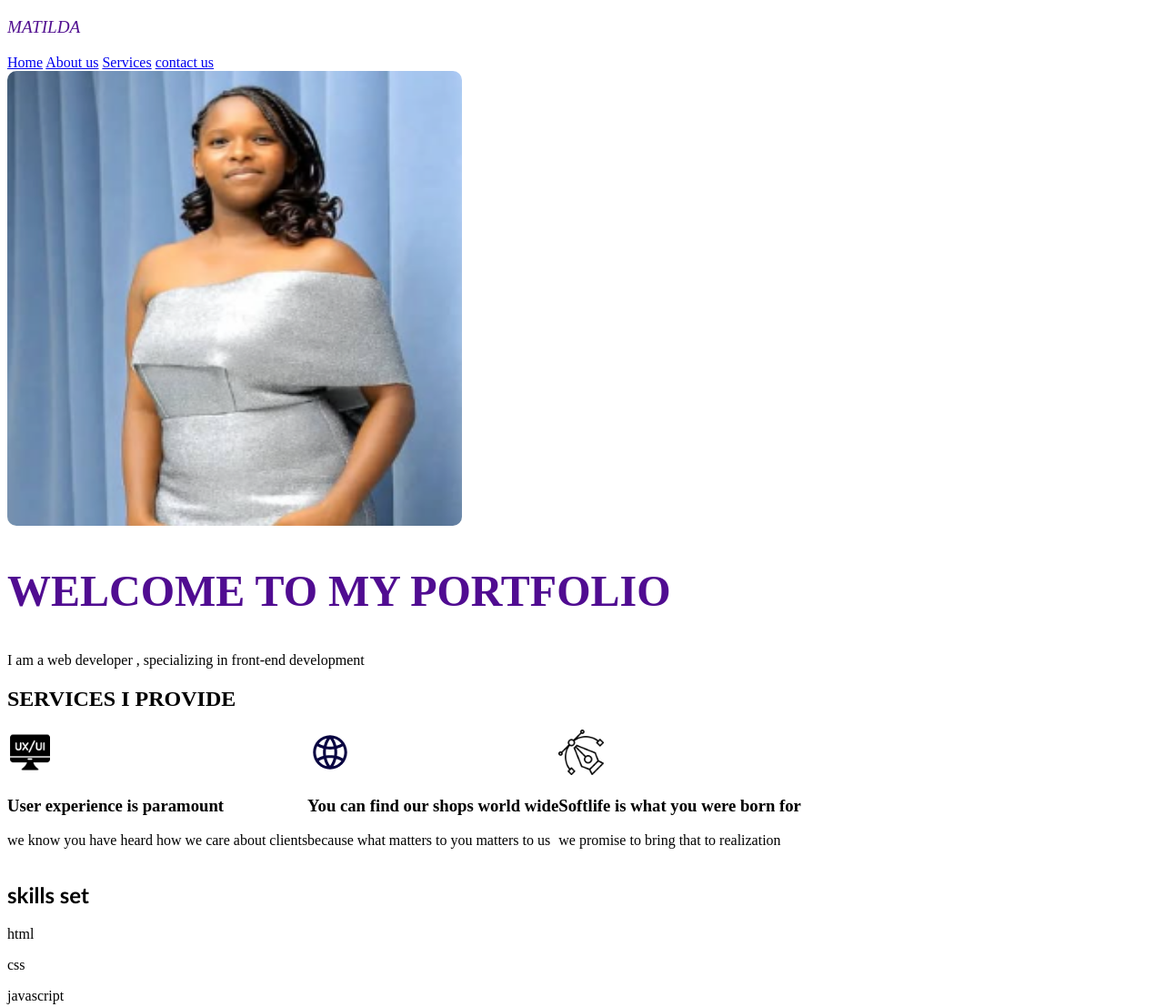
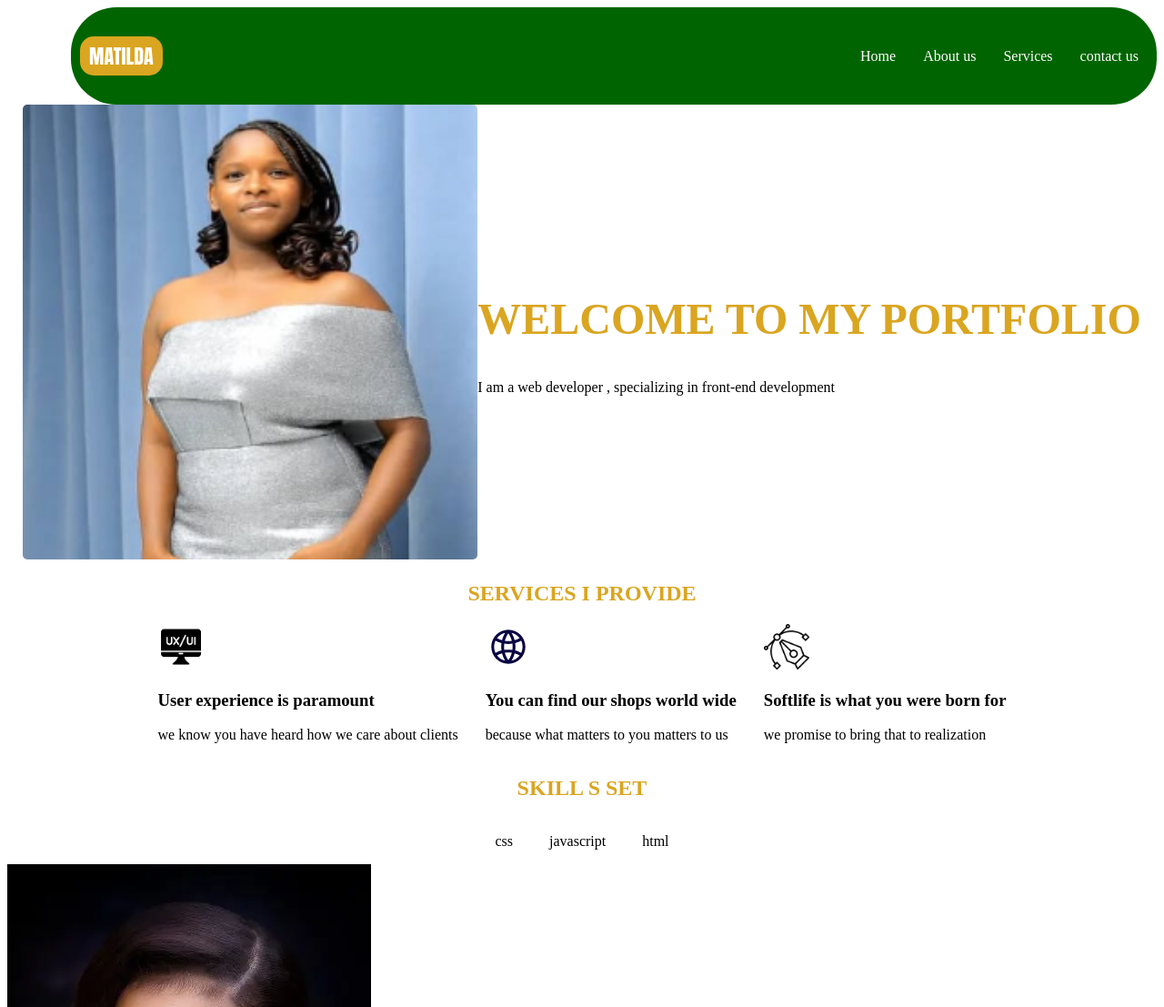
Before and after one commit to MatildaK/MYPORTFOLIO, a plain HTML site: page index.html in a window 1280 px wide. Shown: the top 1107 px of the page at 91% size. Drawn offline with Linux system fonts and the light colour scheme.

Commit message:
Add files via upload

```diff
--- a/index.html
+++ b/index.html
@@ -1,93 +1,141 @@
 <!DOCTYPE html>
 <html lang="en">
   <head>
-    <meta charset="UTF-8">
-    <meta name="viewport" content="width=device-width, initial-scale=1.0">
+    <meta charset="UTF-8" />
+    <meta name="viewport" content="width=device-width, initial-scale=1.0" />
     <title>My Portfolio Project -MATILDA</title>
   </head>
   <body>
-    <nav>
+    <nav
+      style="
+        background-color: darkgreen;
+        border-radius: 50px;
+        margin: right 70px;
+        margin-left: 70px;
+        display: flex;
+        align-items: center;
+        padding: 10px;
+      "
+    >
+      <div style="color: white">
+        <p
+          style="
+            font-size: 22px;
+            font-family: Impact, Haettenschweiler, 'Arial Narrow Bold',
+              sans-serif;
+            background-color: goldenrod;
+            padding: 5px 10px;
+            border-radius: 15px;
+          "
+        >
+          MATILDA
+        </p>
+      </div>
+
+      <div style="margin-left: auto; display: flex; gap: 30px; padding: 10px">
+        <a href=" #" style="color: white; text-decoration: none">Home</a>
+        <a href="# " style="color: white; text-decoration: none">About us</a>
+        <a href="#" style="color: white; text-decoration: none">Services</a>
+        <a href="# " style="color: white; text-decoration: none">contact us</a>
+      </div>
+    </nav>
+
+    <section
+      style="
+        display: flex;
+        align-items: center;
+        justify-content: center;
+        flex-wrap: wrap;
+      "
+    >
       <div>
-            <p style="color: rgb(82, 16, 145); font-style: oblique; font-size: larger;">MATILDA</p>
+        <img
+          src="./Matildaa.png"
+          alt=""
+          style="width: 500px; height: 500px; border-radius: 5px; border: 2px"
+        />
       </div>
 
       <div>
-            <a href=" #">Home</a>
-            <a href="# ">About us</a>
-            <a href="# ">Services</a>
-            <a href="# ">contact us</a>
-        </div>
-    </nav>
-
-
-    <section>
-        <div><img src="./Matildaa.png" alt="" style="width: 500px; height: 500px; border-radius: 10px; border: 2px; "></div>
-
-        <div>
-            <h1 style="color: rgb(80, 12, 145); font-size:xxx-large;">WELCOME TO MY PORTFOLIO</h1>
-            <P>I am a web developer , specializing in front-end development</P>
+        <h1 style="color: goldenrod; font-size: xxx-large">
+          WELCOME TO MY PORTFOLIO
+        </h1>
+        <p>I am a web developer , specializing in front-end development</p>
       </div>
     </section>
 
+    <section>
+      <div style="color: goldenrod; display: flex; justify-content: center">
+        <h2>SERVICES I PROVIDE</h2>
+      </div>
 
-    <section>
-        <div> <h2>SERVICES I PROVIDE</h2></div>
-
-        <div style="display: flex ;">
+      <div
+        style="
+          display: flex;
+          align-items: center;
+          justify-content: center;
+          gap: 30px;
+        "
+      >
+        <div>
+          <img src="./ux.png" alt="" style="width: 50px; height: 50px" />
+          <h3>User experience is paramount</h3>
+          <p>we know you have heard how we care about clients</p>
+        </div>
 
         <div>
-                <img src="./ux.png" alt="" style="width: 50px; height: 50px;">
-                <h3>User experience is paramount</h3>
-                <p>we know you have heard how  we care about  clients</p>
+          <img
+            src="./web-svgrepo-com.svg"
+            alt=""
+            style="width: 50px; height: 50px"
+          />
+          <h3>You can find our shops world wide</h3>
+          <p>because what matters to you matters to us</p>
         </div>
 
-
-
         <div>
-                <img src="./web-svgrepo-com.svg" alt="" style="width: 50px; height: 50px;">
-                <h3>You can find our shops world wide </h3>
-                <p>because what matters to you matters to us </p>
-
-            </div>
-
-
-
-             <div>
-                    <img src="./curve.png" alt="" style="width: 50px; height: 50px;">
+          <img src="./curve.png" alt="" style="width: 50px; height: 50px" />
           <h3>Softlife is what you were born for</h3>
-                    <p> we promise to bring that to realization</p>
+          <p>we promise to bring that to realization</p>
         </div>
       </div>
     </section>
 
-
     <section>
-
-
-        <div>
-            <h2 style="font-size: x-large; font-family: 'Gill Sans', 'Gill Sans MT', Calibri, 'Trebuchet MS', sans-serif;">skills set</h2>
-            <p>html</p>
+      <div style="display: flex; align-items: center; justify-content: center">
+        <h2
+          style="font-family: 'Times New Roman', Times, serif; color: goldenrod"
+        >
+          SKILL S SET
+        </h2>
+      </div>
+      <div
+        style="
+          display: flex;
+          align-content: center;
+          justify-content: center;
+          gap: 40px;
+        "
+      >
         <p>css</p>
         <p>javascript</p>
-
+        <p>html</p>
       </div>
-
     </section>
-
-
 
     <section>
       <div>
-            <img src="./monea.webp" alt="">
+        <img src="./monea.webp" alt="" />
       </div>
 
       <div>
         <h2>ABOUT ME</h2>
-            <P>Experienced web developer focused on creating secure, scalable, and high-performance web solutions using modern technologies.”</P>
+        <p>
+          Experienced web developer focused on creating secure, scalable, and
+          high-performance web solutions using modern technologies.”
+        </p>
       </div>
     </section>
-
-
 
     <section>
       <h3>my tools</h3>
@@ -97,39 +145,60 @@
       <p>Wordpress</p>
     </section>
 
-
     <section>
-        <div> <h3>PROJECTS</h3></div>
-        <div style="display: flex;">
+      <div><h3>PROJECTS</h3></div>
+      <div style="display: flex">
         <div>
-                <img src="./urban eats.png" alt="" style="width: 200px; height: 200px;">
-                <h4>UrbanEats  Local Food Discovery Platform</h4>
-                <p>A modern web app that helps users discover local restaurants and street food vendors based on real-time reviews and location data. Built with React, Node.js, and MongoDB, UrbanEats delivers a seamless browsing experience with personalized recommendations.</p>
+          <img
+            src="./urban eats.png"
+            alt=""
+            style="width: 200px; height: 200px"
+          />
+          <h4>UrbanEats Local Food Discovery Platform</h4>
+          <p>
+            A modern web app that helps users discover local restaurants and
+            street food vendors based on real-time reviews and location data.
+            Built with React, Node.js, and MongoDB, UrbanEats delivers a
+            seamless browsing experience with personalized recommendations.
+          </p>
           <a href="">View Project</a>
         </div>
 
-
         <div>
-                <img src="./eco friendly.jpg" alt="" style="width: 200px ; height: 200px;">
+          <img
+            src="./eco friendly.jpg"
+            alt=""
+            style="width: 200px; height: 200px"
+          />
           <h4>GreenNest Eco-Friendly E-Commerce Stor</h4>
-                <p>An elegant online store promoting sustainable living by selling eco-friendly products. Designed with Next.js and Stripe integration, GreenNest features a clean, responsive UI and secure checkout, focusing on accessibility and performance.</p>
+          <p>
+            An elegant online store promoting sustainable living by selling
+            eco-friendly products. Designed with Next.js and Stripe integration,
+            GreenNest features a clean, responsive UI and secure checkout,
+            focusing on accessibility and performance.
+          </p>
           <a href="">View Project</a>
         </div>
 
-
         <div>
-                <img src="./dev connect.png" alt="" style="width: 200px; height: 200px;">
+          <img
+            src="./dev connect.png"
+            alt=""
+            style="width: 200px; height: 200px"
+          />
           <h4>DevConnect Developer Community Hub</h4>
-                <p>A social networking platform for developers to share projects, blog posts, and job opportunities. Created with Vue.js and Firebase, DevConnect encourages collaboration through live chat, discussion forums, and code snippet sharing.</p>
+          <p>
+            A social networking platform for developers to share projects, blog
+            posts, and job opportunities. Created with Vue.js and Firebase,
+            DevConnect encourages collaboration through live chat, discussion
+            forums, and code snippet sharing.
+          </p>
           <a href="">View Project</a>
         </div>
-
       </div>
     </section>
 
-
-
-    <footer style=>
+    <footer>
       <div>
         <h3>SERVICES</h3>
         <a href="">Design</a>
@@ -137,14 +206,12 @@
         <a href="">Marketing</a>
       </div>
 
-
       <div>
         <h3>FOLLOW ME</h3>
         <a href="">Linked In</a>
         <a href="">Instagram</a>
         <a href="">tiktok</a>
       </div>
-
 
       <div>
         <h3>CONTACT</h3>
@@ -154,10 +221,5 @@
       </div>
       <p>copyright 2025 - Rights reserved by Matilda</p>
     </footer>
-
-
-
-</body>
-
   </body>
 </html>
```
Lines whose indentation alone changed are shown as unchanged.
